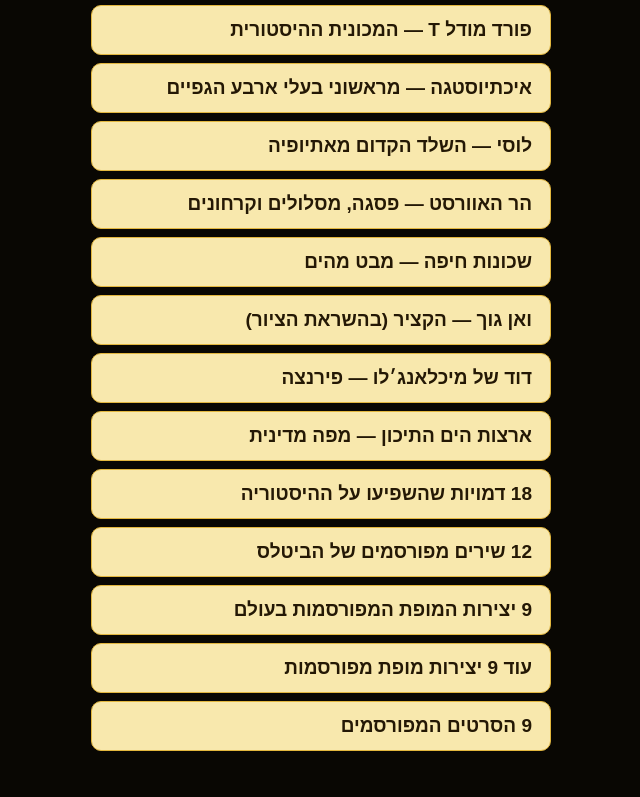
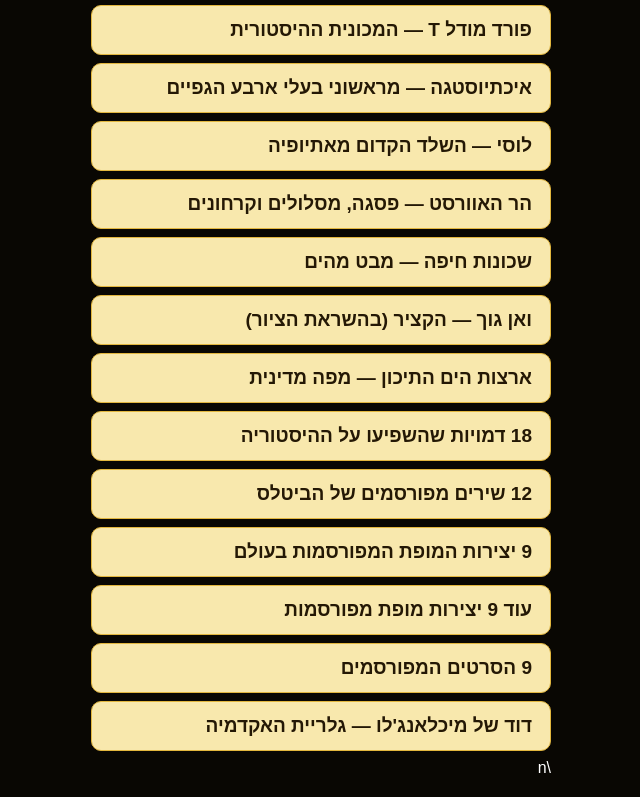
Before and after one commit to naftali24/visual, a plain HTML site: page index.html in a window 1280 px wide. Shown: the part 894-1691 px from the top of the page, without its empty margins (602-1242 px from the left). Before the commit the page ends 1665 px from the top, so only its background shows below. Drawn offline with Linux system fonts and the light colour scheme.

Commit message:
VISUAL: update menu michelangelo-david

```diff
--- a/index.html
+++ b/index.html
@@ -44,14 +44,14 @@
 <a href="./topics/mount-everest/index.html" data-topic="mount-everest">הר האוורסט — פסגה, מסלולים וקרחונים</a>
 <a href="./topics/haifa-neighborhoods/index.html" data-topic="haifa-neighborhoods">שכונות חיפה — מבט מהים</a>
 <a href="./topics/van-gogh-harvest/index.html" data-topic="van-gogh-harvest">ואן גוך — הקציר (בהשראת הציור)</a>
-<a href="./topics/michelangelo-david/index.html" data-topic="michelangelo-david">דוד של מיכלאנג׳לו — פירנצה</a>
+
 <a href="./topics/mediterranean-countries/index.html" data-topic="mediterranean-countries">ארצות הים התיכון — מפה מדינית</a>
 <a href="./topics/historical-figures-18/index.html" data-topic="historical-figures-18">18 דמויות שהשפיעו על ההיסטוריה</a>
 <a href="./topics/beatles-12-songs/index.html" data-topic="beatles-12-songs">12 שירים מפורסמים של הביטלס</a>
 <a href="./topics/classic-paintings-18/index.html" data-topic="classic-paintings-18">9 יצירות המופת המפורסמות בעולם</a>
 <a href="./topics/classic-paintings-next-9/index.html" data-topic="classic-paintings-next-9">עוד 9 יצירות מופת מפורסמות</a>
 <a href="./topics/famous-movies-9/index.html" data-topic="famous-movies-9">9 הסרטים המפורסמים</a>
-<!-- visual-topics:end -->
+<a href="./topics/michelangelo-david/index.html" data-topic="michelangelo-david">דוד של מיכלאנג&#39;לו — גלריית האקדמיה</a>\n<!-- visual-topics:end -->
 </div>
 </main>
 </div>
```
